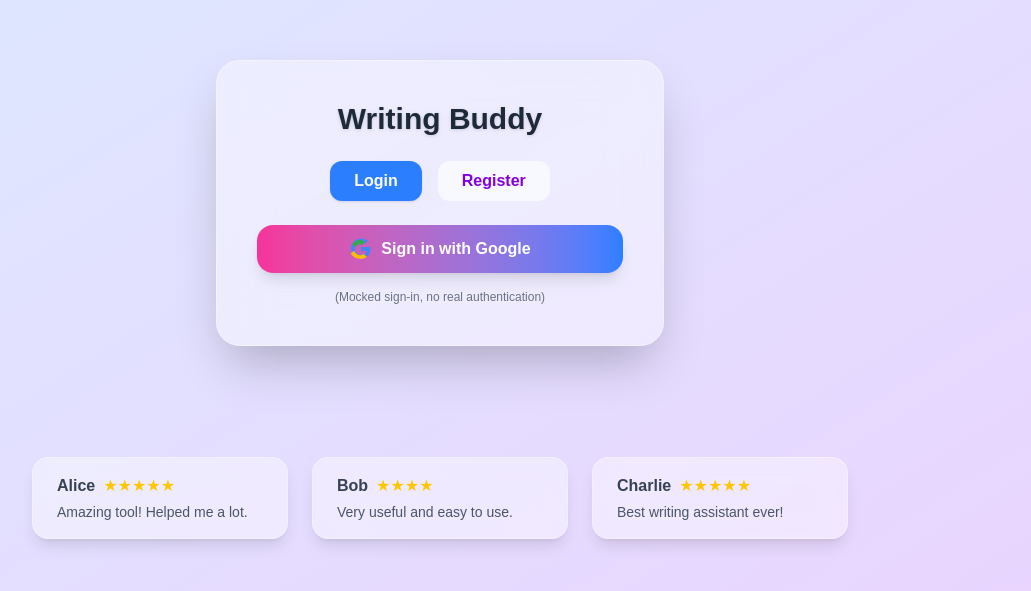
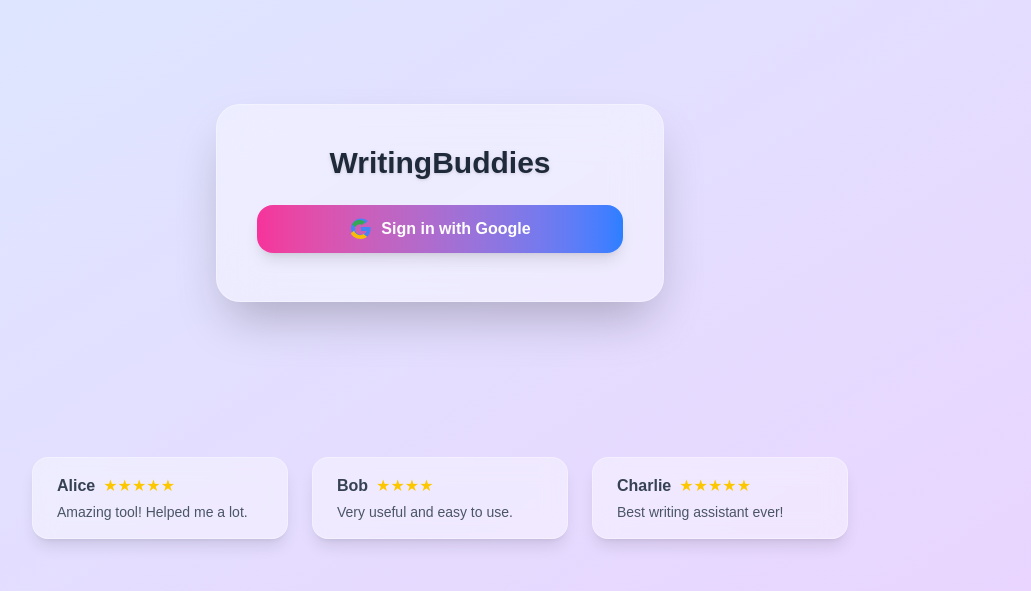
Before and after one commit to JustinJohnsonK/writing-buddy, a Next.js app: page / in a window 1280 px wide. Shown: the part 197-788 px from the top of the page, without its empty margins (200-1231 px from the left). Built offline with nearby package versions, Linux system fonts and the light colour scheme.

Commit message:
login auth fixes

```diff
--- a/src/app/editor/page.tsx
+++ b/src/app/editor/page.tsx
@@ -25,7 +25,7 @@
     try {
       const idToken = await getIdTokenOrSignIn();
       if (!idToken) throw new Error("Authentication failed");
-      const res = await fetch("http://localhost:55000/api/proofread", {
+      const res = await fetch("/api/proofread", {
         method: "POST",
         headers: {
           "Authorization": `Bearer ${idToken}`,
@@ -64,7 +64,7 @@
           <span className="inline-flex items-center justify-center w-10 h-10 rounded-full bg-gradient-to-br from-blue-400 to-purple-400 shadow-md">
             <span className="text-white text-2xl font-bold">✍️</span>
           </span>
-          <span className="font-extrabold text-2xl text-blue-700 tracking-tight drop-shadow-sm select-none">Writing Buddy</span>
+          <span className="font-extrabold text-2xl text-blue-700 tracking-tight drop-shadow-sm select-none">WritingBuddies</span>
         </div>
         <UserProfileDropdown />
       </header>
--- a/src/app/page.tsx
+++ b/src/app/page.tsx
@@ -1,10 +1,10 @@
 "use client";
 import { useRouter } from "next/navigation";
-import { useState } from "react";
+import { getFirebaseAuth } from "../lib/firebase";
+import { signInWithPopup, GoogleAuthProvider } from "firebase/auth";
 
 export default function Home() {
   const router = useRouter();
-  const [view, setView] = useState<"login" | "register">("login");
   // Hardcoded reviews
   const reviews = [
     { user: "Alice", rating: 5, text: "Amazing tool! Helped me a lot." },
@@ -12,9 +12,15 @@
     { user: "Charlie", rating: 5, text: "Best writing assistant ever!" },
   ];
 
-  function handleGoogleSignIn() {
-    // Simulate login
-    setTimeout(() => router.push("/editor"), 800);
+  async function handleGoogleSignIn() {
+    try {
+      const auth = getFirebaseAuth();
+      const provider = new GoogleAuthProvider();
+      await signInWithPopup(auth, provider);
+      router.push("/editor");
+    } catch (e) {
+      alert("Google sign-in failed. Please try again.");
+    }
   }
 
   return (
@@ -35,21 +41,7 @@
       </div>
       {/* Glassy box */}
       <div className="relative z-10 flex flex-col items-center justify-center bg-white/40 backdrop-blur-xl rounded-3xl shadow-2xl p-10 w-full max-w-md border border-white/30">
-        <h1 className="text-3xl font-extrabold mb-6 text-gray-800 drop-shadow">Writing Buddy</h1>
-        <div className="flex gap-4 mb-6">
-          <button
-            className={`px-6 py-2 rounded-xl font-semibold transition-all ${view === "login" ? "bg-blue-500 text-white shadow" : "bg-white/60 text-blue-700"}`}
-            onClick={() => setView("login")}
-          >
-            Login
-          </button>
-          <button
-            className={`px-6 py-2 rounded-xl font-semibold transition-all ${view === "register" ? "bg-purple-500 text-white shadow" : "bg-white/60 text-purple-700"}`}
-            onClick={() => setView("register")}
-          >
-            Register
-          </button>
-        </div>
+        <h1 className="text-3xl font-extrabold mb-6 text-gray-800 drop-shadow">WritingBuddies</h1>
         <button
           onClick={handleGoogleSignIn}
           className="w-full flex items-center justify-center gap-2 bg-gradient-to-r from-pink-500 to-blue-500 text-white font-bold py-3 rounded-2xl shadow-lg hover:scale-105 transition-all mb-2"
@@ -57,7 +49,6 @@
           <svg width="24" height="24" viewBox="0 0 24 24" fill="none" xmlns="http://www.w3.org/2000/svg"><g id="SVGRepo_bgCarrier" strokeWidth="0"></g><g id="SVGRepo_tracerCarrier" strokeLinecap="round" strokeLinejoin="round"></g><g id="SVGRepo_iconCarrier"><path d="M21.805 10.023h-9.765v3.977h5.617c-.242 1.242-1.484 3.648-5.617 3.648-3.383 0-6.148-2.797-6.148-6.25s2.765-6.25 6.148-6.25c1.93 0 3.227.82 3.969 1.523l2.719-2.648c-1.711-1.594-3.93-2.574-6.688-2.574-5.523 0-10 4.477-10 10s4.477 10 10 10c5.742 0 9.547-4.031 9.547-9.719 0-.656-.07-1.156-.156-1.457z" fill="#4285F4"></path><path d="M3.152 7.548l3.281 2.406c.891-1.719 2.422-2.797 4.172-2.797 1.18 0 2.031.477 2.5.875l3.047-2.969c-1.383-1.281-3.164-2.063-5.547-2.063-3.672 0-6.75 2.406-7.867 5.719z" fill="#34A853"></path><path d="M12 22c2.43 0 4.469-.805 5.953-2.188l-3.438-2.805c-.953.672-2.242 1.141-3.516 1.141-2.734 0-5.055-1.844-5.891-4.344l-3.32 2.563c1.617 3.281 5.055 5.633 10.212 5.633z" fill="#FBBC05"></path><path d="M21.805 10.023h-9.765v3.977h5.617c-.242 1.242-1.484 3.648-5.617 3.648-3.383 0-6.148-2.797-6.148-6.25s2.765-6.25 6.148-6.25c1.93 0 3.227.82 3.969 1.523l2.719-2.648c-1.711-1.594-3.93-2.574-6.688-2.574-5.523 0-10 4.477-10 10s4.477 10 10 10c5.742 0 9.547-4.031 9.547-9.719 0-.656-.07-1.156-.156-1.457z" fill="none"></path></g></svg>
           Sign in with Google
         </button>
-        <div className="text-xs text-gray-500 mt-2">(Mocked sign-in, no real authentication)</div>
       </div>
     </div>
   );
--- a/src/components/ReviewResult.tsx
+++ b/src/components/ReviewResult.tsx
@@ -83,7 +83,7 @@
             break;
           }
         }
-        const res = await fetch("http://localhost:55000/api/modify", {
+        const res = await fetch("/api/modify", {
           method: "POST",
           headers: {
             "Authorization": `Bearer ${idToken}`,
```
